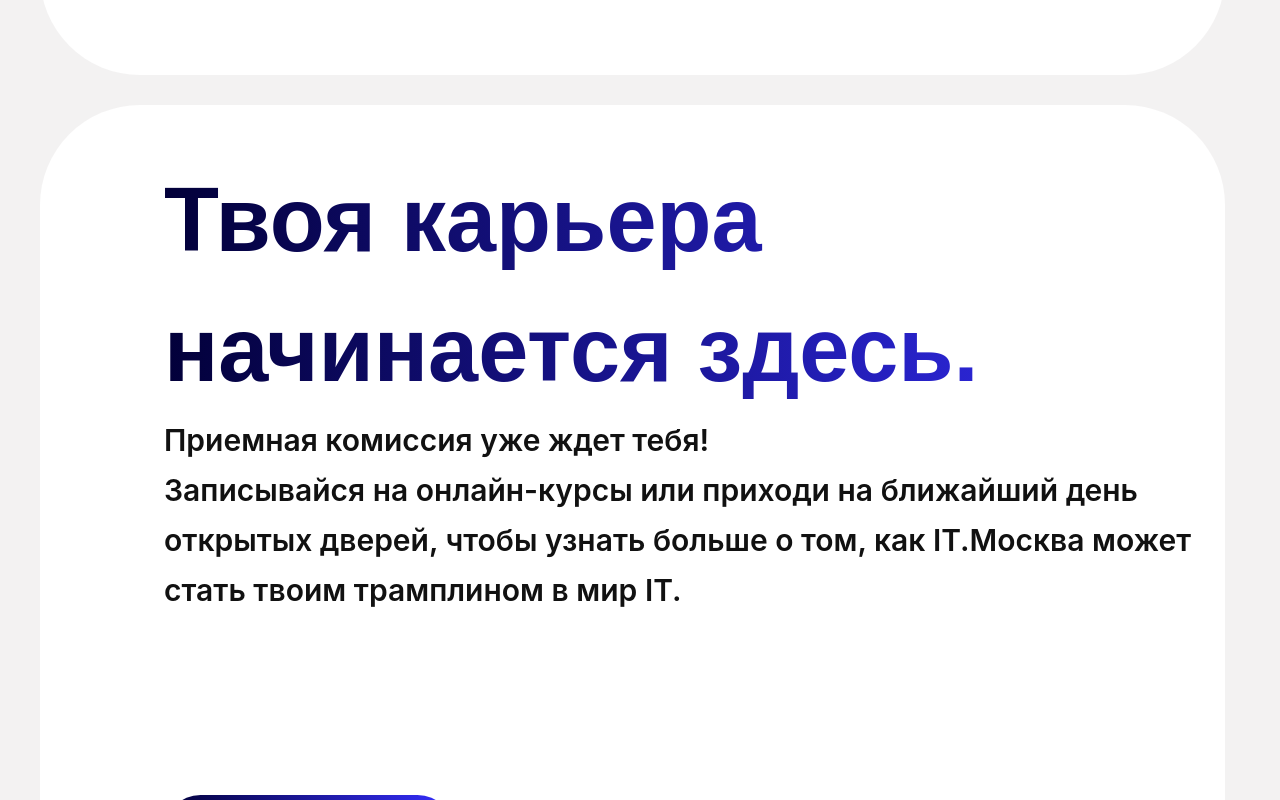
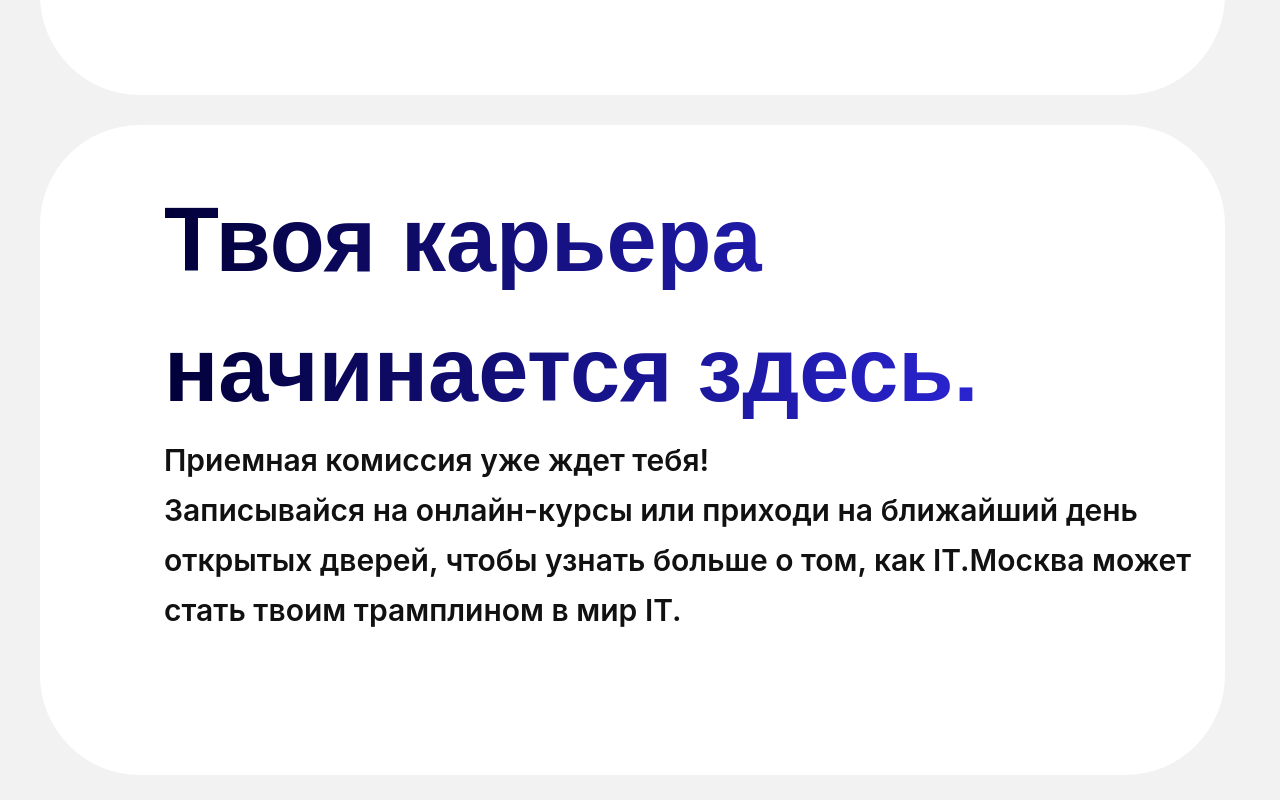
Before and after one commit to AzizIo/Practic-sait, a React (Vite) app in the folder frontend/: page /why-us in a window 1280 px wide. Shown: the part 2720-3520 px from the top of the page. Built offline with nearby package versions, Linux system fonts and the light colour scheme.

Commit message:
ДАНЯ ЛОh

```diff
--- a/frontend/src/pages/WhyUsPage.tsx
+++ b/frontend/src/pages/WhyUsPage.tsx
@@ -51,6 +51,7 @@ export default function WhyUs() {
         <>
             <Navigation />
             <div className={styles.section1}>
+                <div className={styles.c}>
                     <div className={styles.container}>
                         <div className={styles.us}>
                             Почему именно IT.Москва?
@@ -109,6 +110,8 @@ export default function WhyUs() {
                         </div>
                     </div>
                 </div>
+
+            </div>
             <div className={styles.section1}>
                 <div className={styles.z}>
                     <div className={styles.container}>
@@ -138,21 +141,23 @@ export default function WhyUs() {
 
             </div>
             <div className={styles.section1}>
+                <div className={styles.x}>
                     <div className={styles.container}>
                         <div className={styles.us}>
                             Твоя карьера начинается здесь.
                         </div>
                         <div className={styles.p1}>
                             Приемная комиссия уже ждет тебя! <br />
-                        Записывайся на онлайн-курсы или приходи на ближайший день <br/>
+                            Записывайся на онлайн-курсы или приходи на ближайший день <br />
                             открытых дверей, чтобы узнать больше о том, как IT.Москва может стать твоим трамплином в мир IT.
                         </div>
-                    <a href="https://vk.com/@itmoscowprivet-itmoskva-school" className={styles.bth1}>
+                        <a href="https://vk.com/@itmoscowprivet-itmoskva-school" target='_blank' className={styles.bth1}>
                             Онлайн курсы
                         </a>
-                    <a href="https://vk.com/@itmoscowprivet-dod" className={styles.bth2}>
+                        <a href="https://vk.com/@itmoscowprivet-dod" target='_blank' className={styles.bth2}>
                             День открытых дверей
                         </a>
+                    </div>
                 </div>
             </div>
         </>
--- a/frontend/src/pages/Whyus.module.css
+++ b/frontend/src/pages/Whyus.module.css
@@ -154,3 +154,11 @@
     font-weight: 800;
     background: linear-gradient(90deg, #020039, #362fff);
 }
+
+.x{
+    height: 650px;
+}
+
+.c{
+    height: 1500px;
+}
```
Lines whose indentation alone changed are shown as unchanged.
